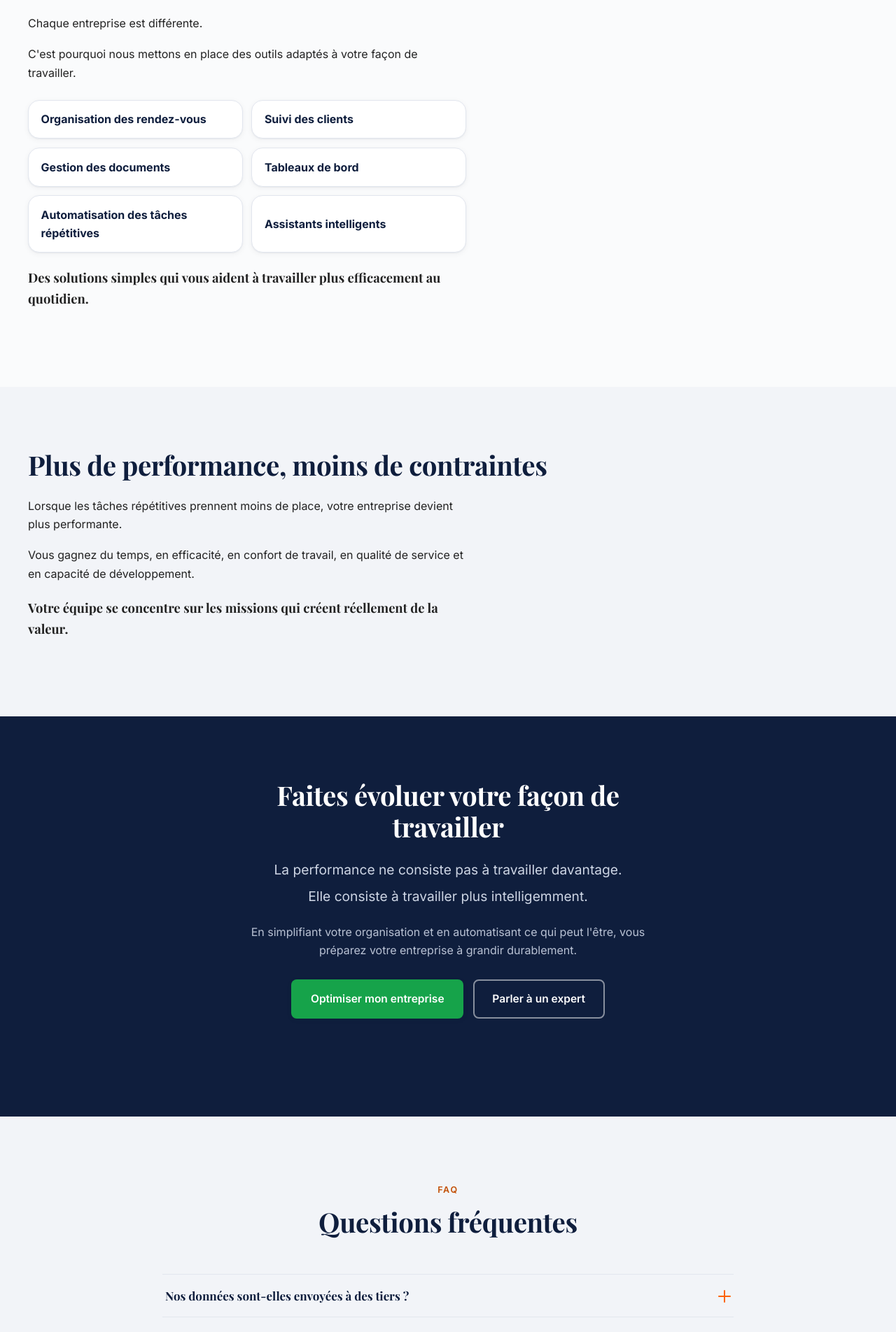
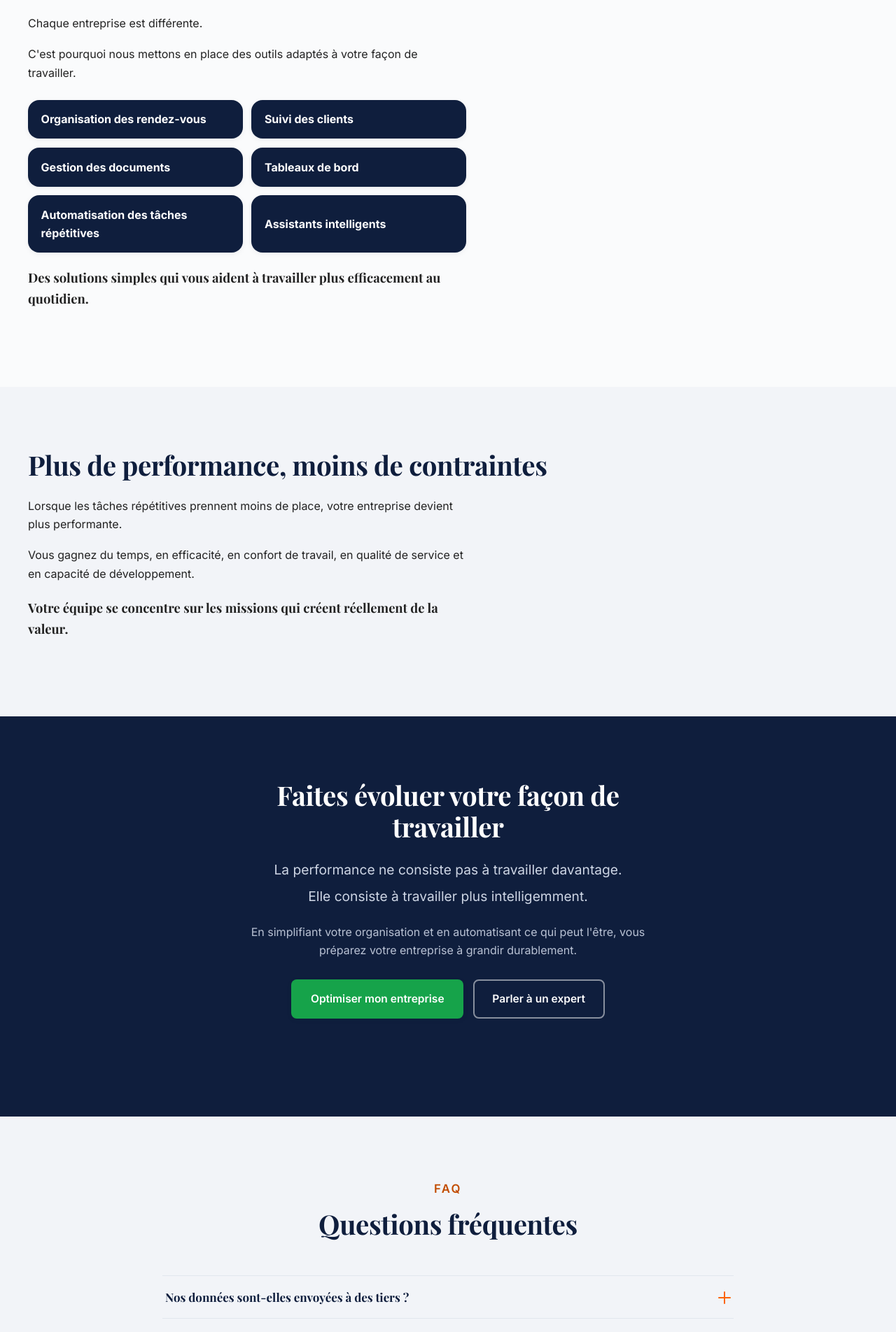
Before and after one commit to Paul-Aymard/optinov-agence, a Next.js app: page /services/automatisation-ia in a window 1280 px wide. Shown: the part 1541-3445 px from the top of the page at 70% size. Built offline with nearby package versions, Linux system fonts and the light colour scheme.

Commit message:
Performance & automatisation : liste des outils en bleu logo + animation au survol ; libelle FAQ agrandi

```diff
--- a/app/(landing)/solutions/pros-cards/page.js
+++ b/app/(landing)/solutions/pros-cards/page.js
@@ -380,7 +380,7 @@ export default function LandingProsCards() {
       <section className="section section--alt" id="faq">
         <div className="container" style={{ maxWidth: "56rem" }}>
           <Reveal className="section-head center">
-            <span className="eyebrow">FAQ</span>
+            <span className="eyebrow eyebrow--faq">FAQ</span>
             <h2>Vos questions, nos réponses</h2>
           </Reveal>
           <Accordion items={faqProsCards} />
--- a/app/(site)/faq/page.js
+++ b/app/(site)/faq/page.js
@@ -19,7 +19,7 @@ export default function Faq() {
       <section className="hero hero--page">
         <div className="container">
           <Reveal>
-            <span className="eyebrow">FAQ</span>
+            <span className="eyebrow eyebrow--faq">FAQ</span>
             <h1>Les questions qu&apos;on nous pose vraiment</h1>
             <p className="lead">
               Nos réponses, sans détour. Si la vôtre n&apos;y figure pas, elle mérite
--- a/app/(site)/services/[slug]/page.js
+++ b/app/(site)/services/[slug]/page.js
@@ -73,6 +73,7 @@ export default async function PageService({ params }) {
   return (
     <div
       className={`service-page${p.universSombre ? " service-page--sombre" : ""}`}
+      data-service={slug}
       style={{ "--accent": `var(${p.accentVar})` }}
     >
       <Breadcrumb
@@ -179,7 +180,7 @@ export default async function PageService({ params }) {
       <section className="section section--alt">
         <div className="container" style={{ maxWidth: "56rem" }}>
           <Reveal className="section-head center">
-            <span className="eyebrow">FAQ</span>
+            <span className="eyebrow eyebrow--faq">FAQ</span>
             <h2>Questions fréquentes</h2>
           </Reveal>
           <Accordion items={s.faq} />
--- a/app/globals.css
+++ b/app/globals.css
@@ -1059,3 +1059,17 @@ table.compare tbody tr:last-child th, table.compare tbody tr:last-child td { bor
 @media (prefers-reduced-motion: reduce) {
   .vision-mini span { opacity: 1 !important; transform: none !important; }
 }
+
+/* Performance & automatisation : liste des outils (rendez-vous, clients…) en bleu nuit du logo + animation au survol. */
+[data-service="automatisation-ia"] .svc-liste li {
+  background: #0F1E3D; border-color: transparent;
+  transition: transform .35s cubic-bezier(.22,.61,.36,1), box-shadow .35s ease;
+}
+[data-service="automatisation-ia"] .svc-liste__cle { color: #fff; }
+[data-service="automatisation-ia"] .svc-liste li:hover {
+  transform: translateY(-5px) scale(1.03);
+  box-shadow: 0 16px 34px rgba(15,30,61,.4);
+}
+
+/* « FAQ » : police un peu plus grande (demande direction). */
+.eyebrow--faq { font-size: 1.05rem; }
```
